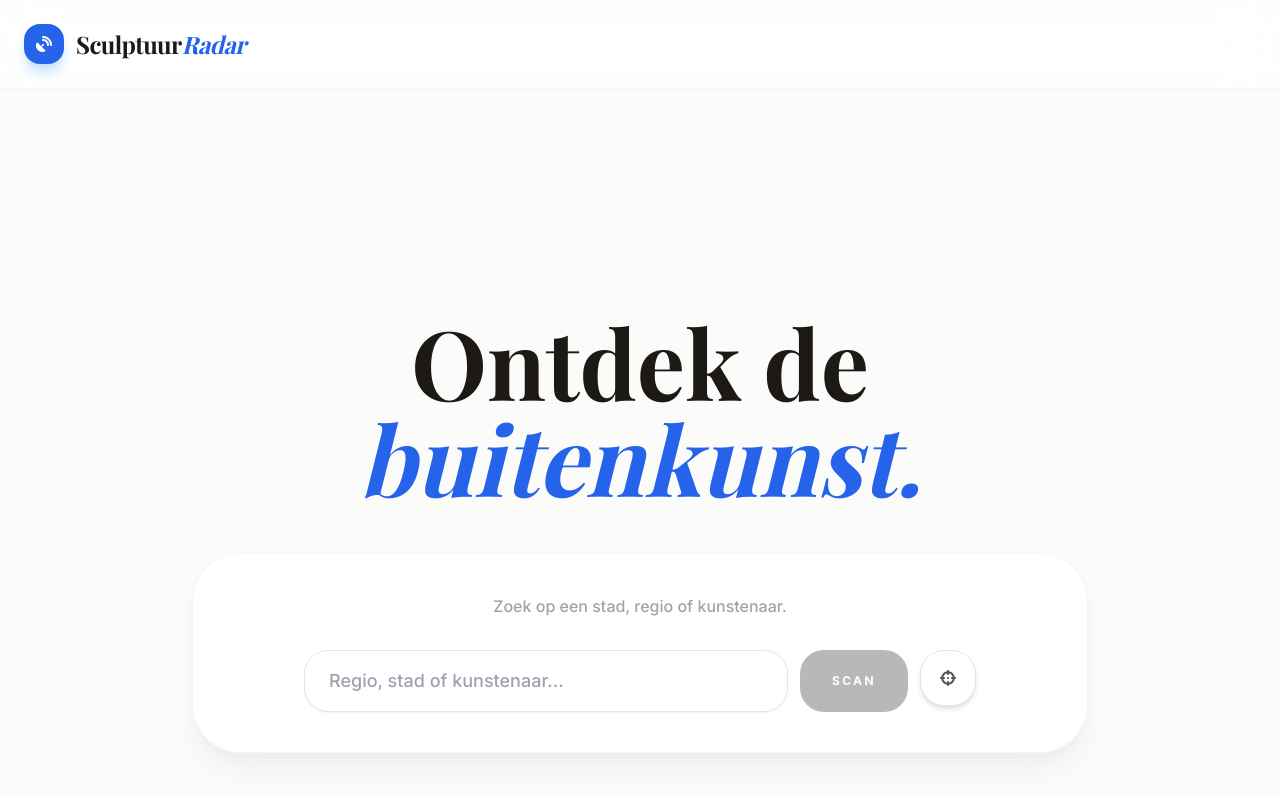
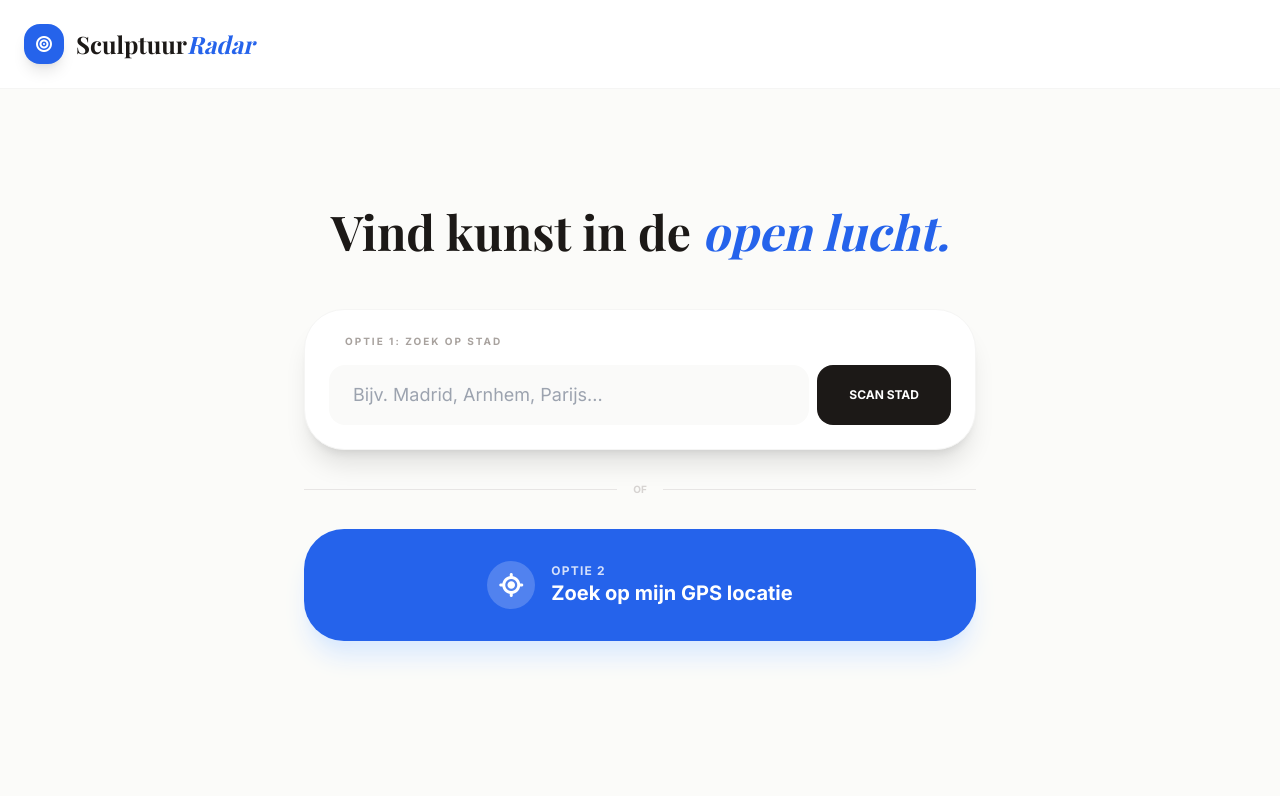
Before and after one commit to schultzh48-ai/sculptureRadar, a React (Vite) app: page / in a window 1280 px wide. Shown: the top 796 px of the page. Built offline with nearby package versions, Linux system fonts and the light colour scheme; a web font is replaced by a local one.

Commit message:
wijziging 18

```diff
--- a/App.tsx
+++ b/App.tsx
@@ -1,248 +1,220 @@
 
-import React, { useState, useMemo, useCallback, useEffect } from 'react';
+import React, { useState, useMemo, useCallback } from 'react';
 import { SculpturePark } from './types';
 import { ParkCard } from './components/ParkCard';
 import { ParkDetail } from './components/ParkDetail';
-import { askGemini } from './services/gemini';
+import { askGemini, getGeocode, getAddressFromCoords } from './services/gemini';
 import { INITIAL_PARKS } from './constants';
 
 function getPreciseDistance(lat1: number, lon1: number, lat2: number, lon2: number): number {
-  const R = 6371.0088;
+  const R = 6371;
   const toRad = (n: number) => (n * Math.PI) / 180;
   const dLat = toRad(lat2 - lat1);
   const dLon = toRad(lon2 - lon1);
   const a = Math.sin(dLat / 2) ** 2 + Math.cos(toRad(lat1)) * Math.cos(toRad(lat2)) * Math.sin(dLon / 2) ** 2;
-  return R * 2 * Math.atan2(Math.sqrt(a), Math.sqrt(1 - a));
+  const c = 2 * Math.atan2(Math.sqrt(a), Math.sqrt(1 - a));
+  return R * c;
 }
 
-interface SearchBoxProps {
-  searchTerm: string;
-  setSearchTerm: (val: string) => void;
-  onSearch: (val: string) => void;
-  onToggleRadar: () => void;
-  isLoading: boolean;
-  isNearbyMode: boolean;
-  isCentered?: boolean;
+function robustParseJSON(text: string) {
+  if (!text) throw new Error("Geen data ontvangen");
+  let cleaned = text.trim();
+  const start = cleaned.indexOf('{');
+  const end = cleaned.lastIndexOf('}');
+  if (start === -1 || end === -1) throw new Error("Ongeldige data structuur");
+  return JSON.parse(cleaned.substring(start, end + 1));
 }
 
-const SearchBox: React.FC<SearchBoxProps> = ({
-  searchTerm,
-  setSearchTerm,
-  onSearch,
-  onToggleRadar,
-  isLoading,
-  isNearbyMode,
-  isCentered = false
-}) => (
-  <div className={`flex w-full gap-3 ${isCentered ? 'max-w-2xl mx-auto' : ''}`}>
-    <div className="relative flex-1">
-      <input
-        className={`w-full pl-6 pr-12 py-4 rounded-3xl border border-stone-200 outline-none focus:border-blue-400 focus:ring-4 focus:ring-blue-50 transition-all shadow-sm font-medium ${isCentered ? 'bg-white text-lg' : 'bg-white'}`}
-        placeholder="Regio, stad of kunstenaar..."
-        value={searchTerm}
-        onChange={(e) => setSearchTerm(e.target.value)}
-        onKeyDown={(e) => e.key === 'Enter' && onSearch(searchTerm)}
-      />
-      {isLoading && (
-        <div className="absolute right-4 top-1/2 -translate-y-1/2">
-           <i className="fas fa-circle-notch animate-spin text-blue-500"></i>
-        </div>
-      )}
-    </div>
-    <button
-      onClick={() => onSearch(searchTerm)}
-      disabled={isLoading || !searchTerm}
-      className={`bg-stone-900 hover:bg-stone-800 text-white px-8 py-4 rounded-3xl text-[10px] font-black uppercase tracking-[0.2em] disabled:opacity-30 transition-all ${isCentered ? 'text-xs px-10' : ''}`}
-    >
-      Scan
-    </button>
-    <button
-      onClick={onToggleRadar}
-      disabled={isLoading}
-      className={`w-14 h-14 rounded-3xl flex items-center justify-center transition-all shadow-md ${isNearbyMode ? 'bg-blue-600 text-white animate-pulse' : 'bg-white border border-stone-200 text-stone-600 hover:border-blue-300'}`}
-    >
-      <i className={`fas ${isNearbyMode ? 'fa-sync-alt animate-spin' : 'fa-crosshairs'}`}></i>
-    </button>
-  </div>
-);
-
 const App: React.FC = () => {
-  const [selectedPark, setSelectedPark] = useState<(SculpturePark & { distance?: number, searchOrigin?: {lat: number, lng: number} }) | null>(null);
+  const [selectedPark, setSelectedPark] = useState<any>(null);
   const [searchTerm, setSearchTerm] = useState('');
   const [aiParks, setAiParks] = useState<SculpturePark[]>([]);
-  const [isAiLoading, setIsAiLoading] = useState(false);
+  const [isLoading, setIsLoading] = useState(false);
+  const [isLocating, setIsLocating] = useState(false);
   const [searchCoordinates, setSearchCoordinates] = useState<{lat: number, lng: number} | null>(null);
-  const [isNearbyMode, setIsNearbyMode] = useState(false);
   const [hasSearched, setHasSearched] = useState(false);
   const [error, setError] = useState<string | null>(null);
-  const [scanProgress, setScanProgress] = useState(0);
 
-  useEffect(() => {
-    let interval: number;
-    if (isAiLoading) {
-      setScanProgress(0);
-      interval = window.setInterval(() => {
-        setScanProgress(prev => (prev < 90 ? prev + 7 : prev < 98 ? prev + 1 : prev));
-      }, 100);
-    } else {
-      setScanProgress(100);
-    }
-    return () => clearInterval(interval);
-  }, [isAiLoading]);
-
-  const performSearch = useCallback(async (query: string, lat?: number, lng?: number) => {
-    if (!query && lat === undefined) return;
+  const performSearch = useCallback(async (query: string, coords?: {lat: number, lng: number}) => {
+    if (!query && !coords) return;
 
     setHasSearched(true);
-    setIsAiLoading(true);
+    setIsLoading(true);
     setError(null);
 
     try {
-      const locationContext = lat !== undefined && lng !== undefined
-        ? `de regio rondom breedtegraad ${lat.toFixed(4)} en lengtegraad ${lng.toFixed(4)}`
-        : query;
+      let geo = coords;
+      if (!geo) {
+        geo = await getGeocode(query);
+      }
 
-      let prompt = `Geef een gebalanceerde lijst van maximaal 12 objecten in ${locationContext}. Zoek eerst de 6 belangrijkste beeldenparken en vul dit aan met solitaire monumentale sculpturen tot een totaal van 12.`;
+      if (!geo) throw new Error("Locatie niet gevonden. Probeer een andere stad.");
+      setSearchCoordinates(geo);
 
-      const res = await askGemini(prompt, []);
+      const searchContext = query || `${geo.lat.toFixed(4)}, ${geo.lng.toFixed(4)}`;
+      const res = await askGemini(searchContext);
+
       if (res.text === "ERROR") throw new Error(res.error);
 
-      let data = JSON.parse(res.text);
+      const data = robustParseJSON(res.text);
+      const raw = Array.isArray(data.parks) ? data.parks : [];
 
-      const centerLat = lat ?? Number(data.searchLat);
-      const centerLng = lng ?? Number(data.searchLng);
+      const mapped = raw.map((p: any) => ({
+        id: `ai-${Math.random().toString(36).substr(2, 5)}`,
+        name: p.name,
+        location: p.location,
+        shortDescription: p.shortDescription,
+        lat: parseFloat(p.lat),
+        lng: parseFloat(p.lng),
+        isAiDiscovered: true,
+        website: p.sourceUrl || '#'
+      })).filter(p => p.name && !isNaN(p.lat) && !isNaN(p.lng));
 
-      if (!isNaN(centerLat) && !isNaN(centerLng)) {
-        setSearchCoordinates({ lat: centerLat, lng: centerLng });
-      }
-
-      const rawParks = Array.isArray(data.parks) ? data.parks : [];
-      const newParks = rawParks.map((p: any) => ({
-        id: `ai-${(p.name || '').replace(/\s+/g, '-').toLowerCase() || Math.random().toString(36).substr(2, 9)}`,
-        name: String(p.name || 'Kunstwerk'),
-        location: String(p.location || query || 'Onbekend'),
-        shortDescription: String(p.shortDescription || 'Openlucht kunstwerk.'),
-        website: String(p.website || '#'),
-        lat: Number(p.lat),
-        lng: Number(p.lng),
-        isLandArt: p.name?.toLowerCase().includes('land art') || p.shortDescription?.toLowerCase().includes('land art'),
-        isSolitary: p.isSolitary || p.shortDescription?.toLowerCase().includes('sculptuur') || p.shortDescription?.toLowerCase().includes('beeld'),
-        isAiDiscovered: true
-      } as SculpturePark));
-
-      setAiParks(newParks);
+      setAiParks(mapped);
     } catch (e: any) {
-      setError("Radar kon geen objecten vinden voor deze locatie.");
+      setError(e.message || "Er ging iets mis bij het scannen.");
     } finally {
-      setIsAiLoading(false);
-      setIsNearbyMode(false);
+      setIsLoading(false);
     }
   }, []);
 
-  const toggleRadar = useCallback(() => {
-    if (!navigator.geolocation) {
-      setError("GPS niet ondersteund.");
-      return;
-    }
-    setIsNearbyMode(true);
+  const handleGPS = () => {
+    setIsLocating(true);
     setError(null);
     navigator.geolocation.getCurrentPosition(
-      (pos) => performSearch("", pos.coords.latitude, pos.coords.longitude),
+      async (pos) => {
+        const coords = { lat: pos.coords.latitude, lng: pos.coords.longitude };
+        setSearchTerm("");
+        await performSearch("", coords);
+        setIsLocating(false);
+        try {
+          const addr = await getAddressFromCoords(coords.lat, coords.lng);
+          if (addr) setSearchTerm(addr);
+        } catch {}
+      },
       () => {
-        setIsNearbyMode(false);
         setError("GPS toegang geweigerd.");
+        setIsLocating(false);
       },
-      { timeout: 8000, enableHighAccuracy: true }
+      { timeout: 8000 }
     );
-  }, [performSearch]);
+  };
 
-  const filteredAndSortedParks = useMemo(() => {
-    const sourceParks = [...INITIAL_PARKS, ...aiParks];
-    const uniqueMap = new Map();
-    sourceParks.forEach(p => {
-      const key = p.name.toLowerCase().trim();
-      if (!uniqueMap.has(key)) uniqueMap.set(key, p);
-    });
-
-    const unique = Array.from(uniqueMap.values());
+  const visibleParks = useMemo(() => {
+    const all = [...INITIAL_PARKS, ...aiParks];
     if (!searchCoordinates) return [];
-
-    return unique.map(p => {
-      const park = p as SculpturePark;
-      return {
-        ...park,
-        distance: getPreciseDistance(searchCoordinates.lat, searchCoordinates.lng, park.lat, park.lng),
-        searchOrigin: searchCoordinates
-      };
-    })
-    .filter(p => p.distance <= 100.0) // Straal verruimd naar 100km voor meer resultaten
-    .sort((a, b) => (a.distance || 0) - (b.distance || 0));
+    return all.map(p => ({
+      ...p,
+      distance: getPreciseDistance(searchCoordinates.lat, searchCoordinates.lng, p.lat, p.lng)
+    }))
+    .filter(p => p.distance <= 50)
+    .sort((a, b) => a.distance - b.distance);
   }, [aiParks, searchCoordinates]);
 
   return (
     <div className="min-h-screen bg-[#fbfbf9] text-stone-900">
-      <header className="bg-white/80 backdrop-blur-xl border-b border-stone-100 p-6 sticky top-0 z-50">
+      <header className="bg-white/90 backdrop-blur-md border-b border-stone-100 p-6 sticky top-0 z-50">
         <div className="max-w-7xl mx-auto flex items-center justify-between">
-          <div className="flex items-center gap-3 cursor-pointer shrink-0" onClick={() => window.location.reload()}>
-            <div className="w-10 h-10 bg-blue-600 rounded-2xl flex items-center justify-center text-white shadow-lg shadow-blue-200">
-              <i className="fas fa-satellite-dish"></i>
+          <div className="flex items-center gap-3 cursor-pointer" onClick={() => window.location.reload()}>
+            <div className="w-10 h-10 bg-blue-600 rounded-2xl flex items-center justify-center text-white shadow-lg">
+              <i className="fas fa-bullseye"></i>
             </div>
-            <h1 className="text-2xl font-black serif tracking-tight">Sculptuur<span className="text-blue-600 italic">Radar</span></h1>
+            <h1 className="text-2xl font-black serif">Sculptuur<span className="text-blue-600 italic">Radar</span></h1>
           </div>
           {hasSearched && (
-            <div className="hidden md:flex flex-1 max-w-xl ml-10">
-              <SearchBox searchTerm={searchTerm} setSearchTerm={setSearchTerm} onSearch={performSearch} onToggleRadar={toggleRadar} isLoading={isAiLoading} isNearbyMode={isNearbyMode} />
-            </div>
+            <button onClick={() => window.location.reload()} className="text-xs font-bold uppercase tracking-widest text-stone-400 hover:text-stone-900">Nieuwe Zoekopdracht</button>
           )}
         </div>
-        {isAiLoading && (
-          <div className="max-w-7xl mx-auto mt-4">
-            <div className="h-1 w-full bg-stone-100 rounded-full overflow-hidden">
-              <div className="h-full bg-blue-600 transition-all duration-300" style={{ width: `${scanProgress}%` }}></div>
-            </div>
-          </div>
-        )}
       </header>
 
       <main className="max-w-7xl mx-auto p-8">
-        {error && (
-          <div className="mb-8 p-6 bg-red-50 text-red-900 rounded-[2rem] border border-red-100 flex items-center gap-5">
-            <i className="fas fa-exclamation-circle text-red-500"></i>
-            <p className="text-sm font-semibold">{error}</p>
-          </div>
-        )}
+        {!hasSearched ? (
+          <div className="py-20 text-center max-w-2xl mx-auto">
+            <h2 className="text-5xl font-bold serif mb-12 leading-tight">Vind kunst in de <span className="text-blue-600 italic">open lucht.</span></h2>
 
-        {!hasSearched ? (
-          <div className="py-24 md:py-48 text-center max-w-4xl mx-auto animate-in fade-in slide-in-from-bottom-8 duration-700">
-            <h2 className="text-5xl md:text-8xl font-bold text-stone-900 serif leading-[1.1] mb-12">Ontdek de <br/><span className="italic text-blue-600">buitenkunst.</span></h2>
-            <div className="bg-white p-8 md:p-10 rounded-[3rem] shadow-xl shadow-stone-200/50 border border-stone-100">
-               <p className="text-stone-400 text-sm md:text-base mb-8 max-w-2xl mx-auto font-medium">Zoek op een stad, regio of kunstenaar.</p>
-              <SearchBox searchTerm={searchTerm} setSearchTerm={setSearchTerm} onSearch={performSearch} onToggleRadar={toggleRadar} isLoading={isAiLoading} isNearbyMode={isNearbyMode} isCentered={true} />
+            <div className="space-y-6">
+              {/* Optie 1: Plaatsnaam */}
+              <div className="bg-white p-6 rounded-[2.5rem] shadow-xl border border-stone-100">
+                <p className="text-[10px] font-black uppercase tracking-[0.2em] text-stone-400 mb-4 text-left px-4">Optie 1: Zoek op stad</p>
+                <div className="flex gap-2">
+                  <input
+                    className="flex-1 px-6 py-4 rounded-2xl bg-stone-50 border-none outline-none text-lg"
+                    placeholder="Bijv. Madrid, Arnhem, Parijs..."
+                    value={searchTerm}
+                    onChange={(e) => setSearchTerm(e.target.value)}
+                    onKeyDown={(e) => e.key === 'Enter' && performSearch(searchTerm)}
+                  />
+                  <button
+                    onClick={() => performSearch(searchTerm)}
+                    className="bg-stone-900 text-white px-8 rounded-2xl font-black uppercase text-xs hover:bg-black transition-colors"
+                  >
+                    Scan Stad
+                  </button>
+                </div>
+              </div>
+
+              <div className="flex items-center gap-4 py-2">
+                <div className="flex-1 h-px bg-stone-200"></div>
+                <span className="text-[10px] font-bold text-stone-300 uppercase">Of</span>
+                <div className="flex-1 h-px bg-stone-200"></div>
+              </div>
+
+              {/* Optie 2: GPS */}
+              <button
+                onClick={handleGPS}
+                disabled={isLocating}
+                className="w-full bg-blue-600 hover:bg-blue-700 text-white p-8 rounded-[2.5rem] shadow-xl shadow-blue-100 flex items-center justify-center gap-4 group transition-all active:scale-[0.98]"
+              >
+                <div className={`w-12 h-12 rounded-full bg-white/20 flex items-center justify-center text-2xl ${isLocating ? 'animate-spin' : 'group-hover:scale-110 transition-transform'}`}>
+                  <i className="fas fa-location-crosshairs"></i>
+                </div>
+                <div className="text-left">
+                  <p className="font-black uppercase tracking-widest text-xs opacity-80">Optie 2</p>
+                  <p className="text-xl font-bold">Zoek op mijn GPS locatie</p>
+                </div>
+              </button>
             </div>
           </div>
         ) : (
-          <div className="space-y-10">
-            <div className="md:hidden">
-              <SearchBox searchTerm={searchTerm} setSearchTerm={setSearchTerm} onSearch={performSearch} onToggleRadar={toggleRadar} isLoading={isAiLoading} isNearbyMode={isNearbyMode} />
+          <div className="space-y-8 animate-in fade-in duration-700">
+            <div className="flex items-center justify-between border-b border-stone-100 pb-6">
+              <div>
+                <h3 className="text-stone-400 font-black text-[10px] uppercase tracking-widest mb-1">Resultaten</h3>
+                <p className="text-2xl font-bold serif">Binnen 50 km van {searchTerm || "uw locatie"}</p>
+              </div>
+              <button onClick={() => window.location.reload()} className="px-4 py-2 bg-stone-100 hover:bg-stone-200 rounded-xl text-[10px] font-bold uppercase transition-colors">Aanpassen</button>
             </div>
-            <div className="flex flex-col md:flex-row md:items-end justify-between gap-4 border-b border-stone-100 pb-8">
-              <div>
-                <h3 className="text-stone-400 font-black text-[10px] uppercase tracking-[0.3em] mb-2">Radar focus</h3>
-                <p className="text-2xl font-bold serif">{isAiLoading ? 'Scannen...' : `${filteredAndSortedParks.length} objecten gevonden`}</p>
+
+            {error && (
+              <div className="p-6 bg-red-50 border border-red-100 text-red-800 rounded-3xl text-sm font-medium flex items-center gap-4">
+                <i className="fas fa-exclamation-triangle text-xl text-red-400"></i>
+                {error}
               </div>
-            </div>
-            <div className="grid grid-cols-1 sm:grid-cols-2 lg:grid-cols-3 xl:grid-cols-4 gap-6">
-              {isAiLoading && filteredAndSortedParks.length === 0 ? (
+            )}
+
+            <div className="grid grid-cols-1 md:grid-cols-2 lg:grid-cols-4 gap-6">
+              {isLoading ? (
                 Array.from({ length: 4 }).map((_, i) => (
-                  <div key={i} className="bg-white rounded-[2rem] p-7 border border-stone-100 h-[280px] animate-pulse">
-                    <div className="h-4 w-20 bg-stone-100 rounded mb-4"></div>
-                    <div className="h-8 w-3/4 bg-stone-100 rounded mb-4"></div>
+                  <div key={i} className="h-64 bg-white rounded-[2rem] border border-stone-100 animate-pulse flex flex-col p-6 gap-4">
+                    <div className="w-20 h-4 bg-stone-100 rounded"></div>
+                    <div className="w-full h-8 bg-stone-100 rounded"></div>
+                    <div className="w-full h-20 bg-stone-100 rounded"></div>
                   </div>
                 ))
               ) : (
-                filteredAndSortedParks.map(p => <ParkCard key={p.id} park={p} onClick={setSelectedPark} />)
+                visibleParks.map(p => (
+                  <ParkCard key={p.id} park={p} onClick={setSelectedPark} />
+                ))
               )}
             </div>
+
+            {!isLoading && visibleParks.length === 0 && !error && (
+              <div className="py-20 text-center bg-stone-50 rounded-[3rem] border border-dashed border-stone-200">
+                <i className="fas fa-map-marked-alt text-4xl text-stone-200 mb-4"></i>
+                <p className="text-stone-400 serif text-xl italic mb-2">Geen parken gevonden binnen 50km.</p>
+                <button onClick={() => window.location.reload()} className="text-blue-600 font-bold text-xs uppercase underline">Probeer een andere plek</button>
+              </div>
+            )}
           </div>
         )}
       </main>
--- a/components/ParkDetail.tsx
+++ b/components/ParkDetail.tsx
@@ -5,7 +5,6 @@ import { getDeepDive } from '../services/gemini';
 
 interface ParkDetailProps {
   park: SculpturePark & {
-    distance?: number,
     searchOrigin?: { lat: number, lng: number },
     isSolitary?: boolean
   };
```
Also changed, not shown: components/ParkCard.tsx (+12 -20 lines), services/gemini.ts (+94 -58 lines).
